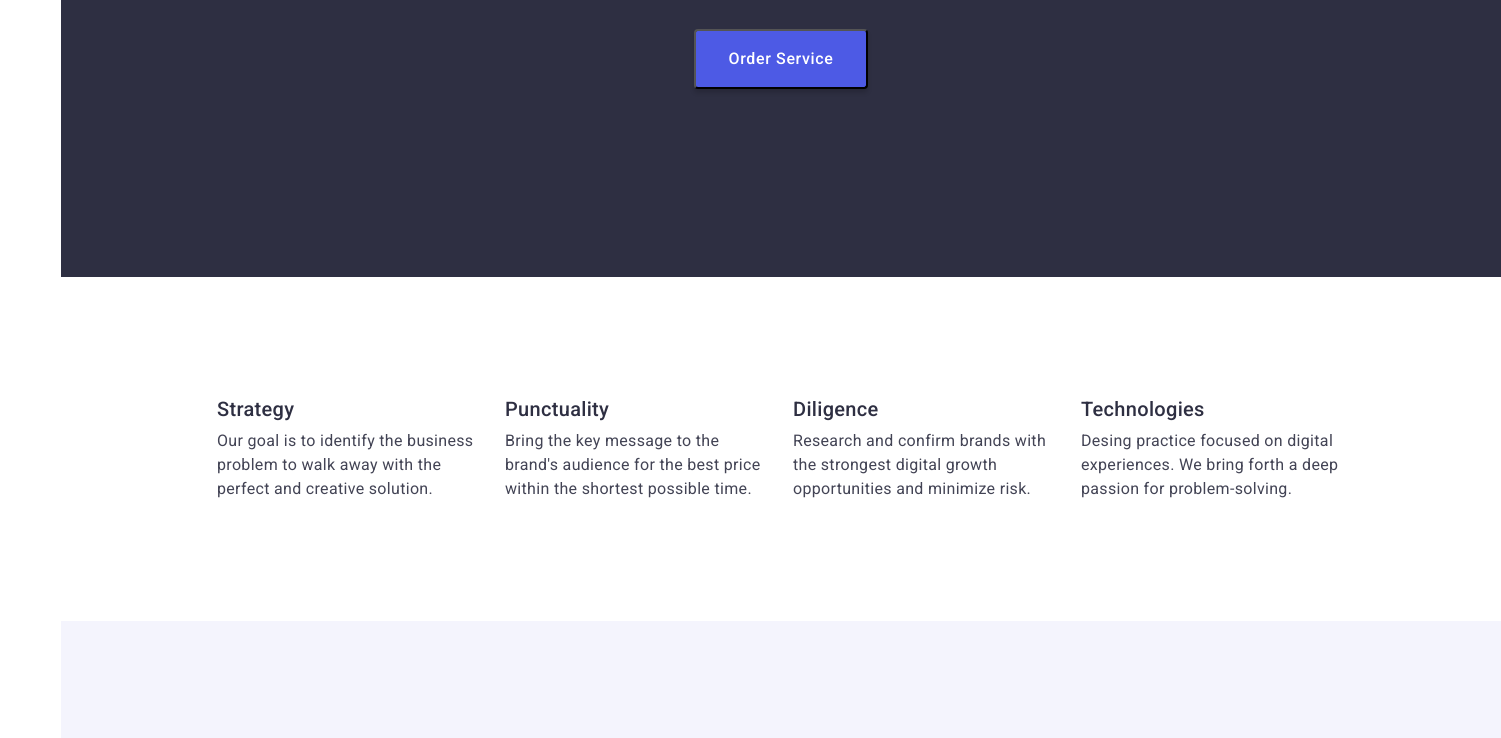
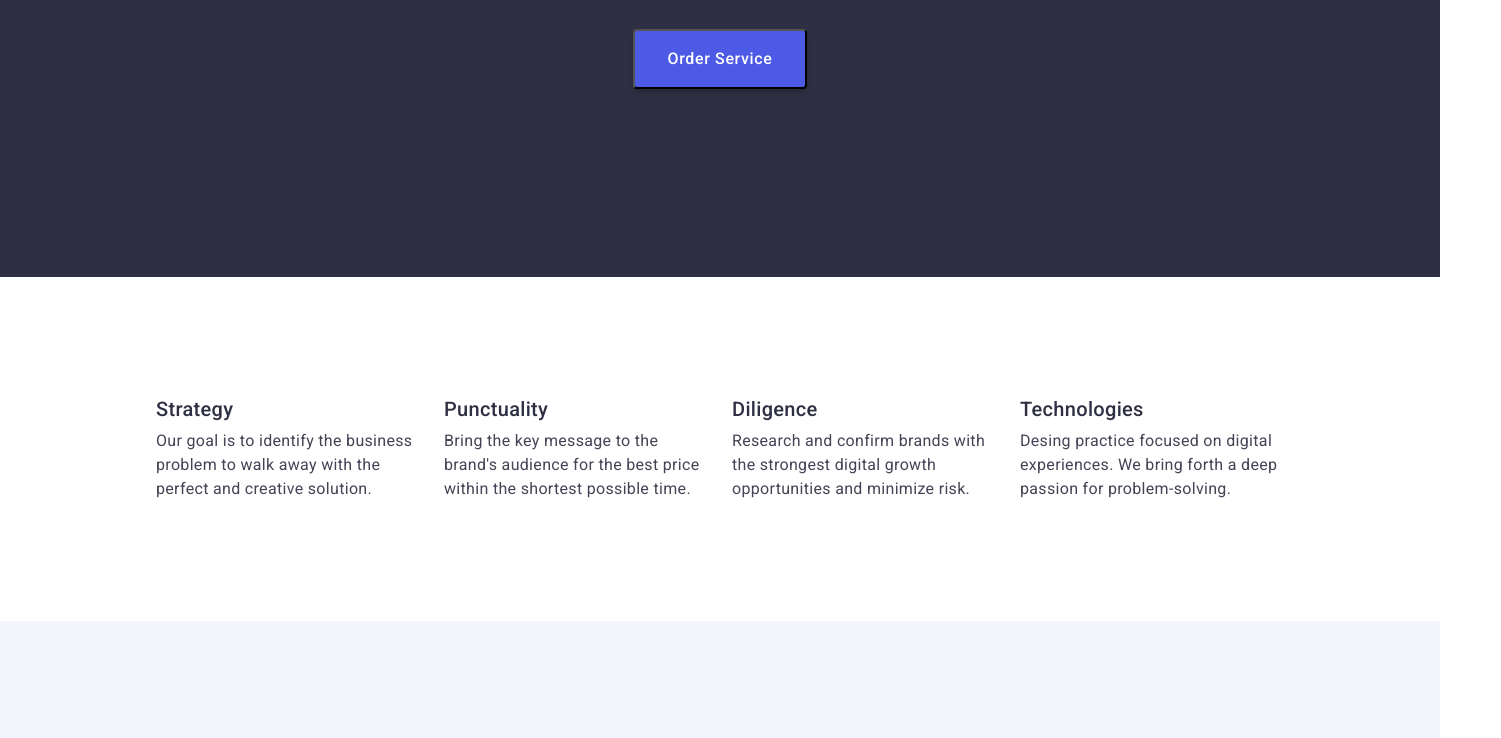
Before and after one commit to Aybuke-Gokcen/goit-markup-hw-03, a plain HTML site: page index.html in a window 1280 px wide. Shown: the part 400-1138 px from the top of the page, 1501 px wide, since content can reach past the window. Drawn offline with nearby package versions, Linux system fonts and the light colour scheme.

Commit message:
upgrade files

```diff
--- a/css/styles.css
+++ b/css/styles.css
@@ -25,7 +25,7 @@ ul, ol {
 }
 
 .container {
-    width: 1158px;
+    width: 1440px;
     margin: 0 auto;
     padding: 0;
 }
```
